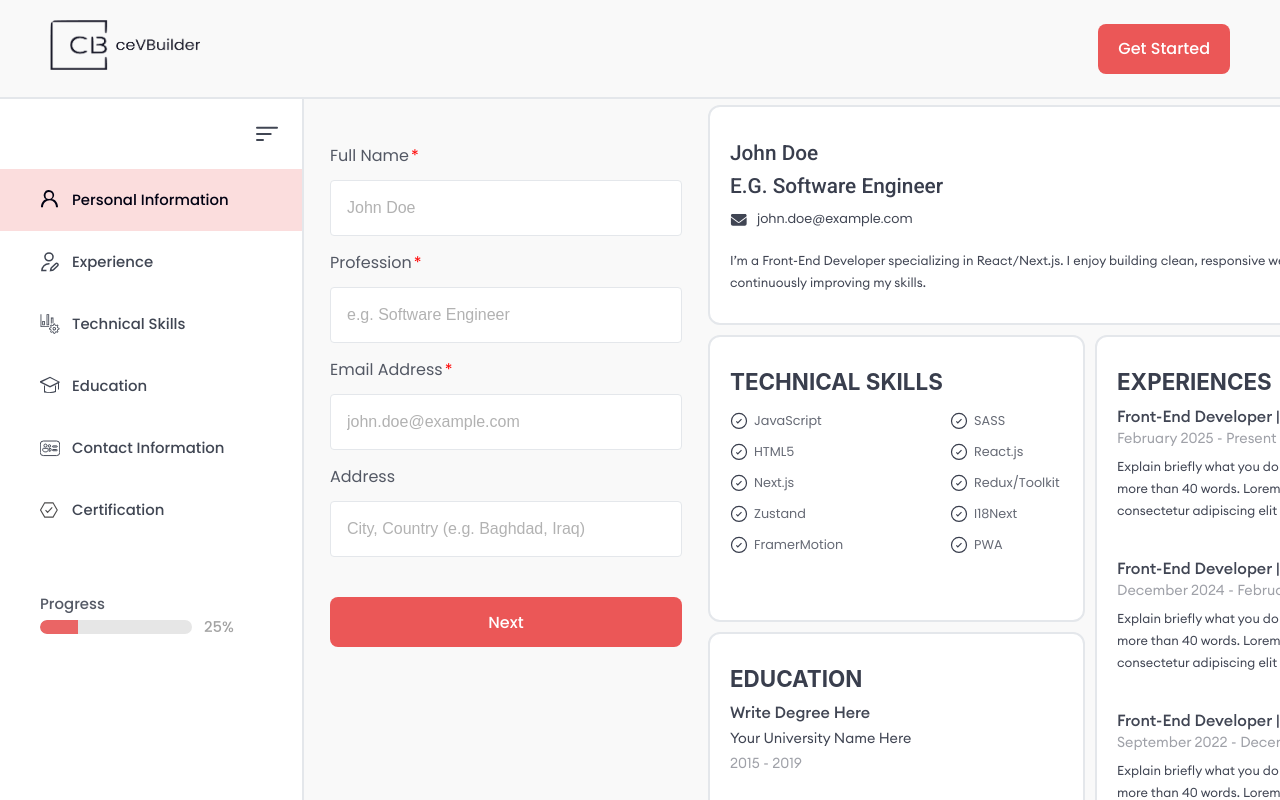
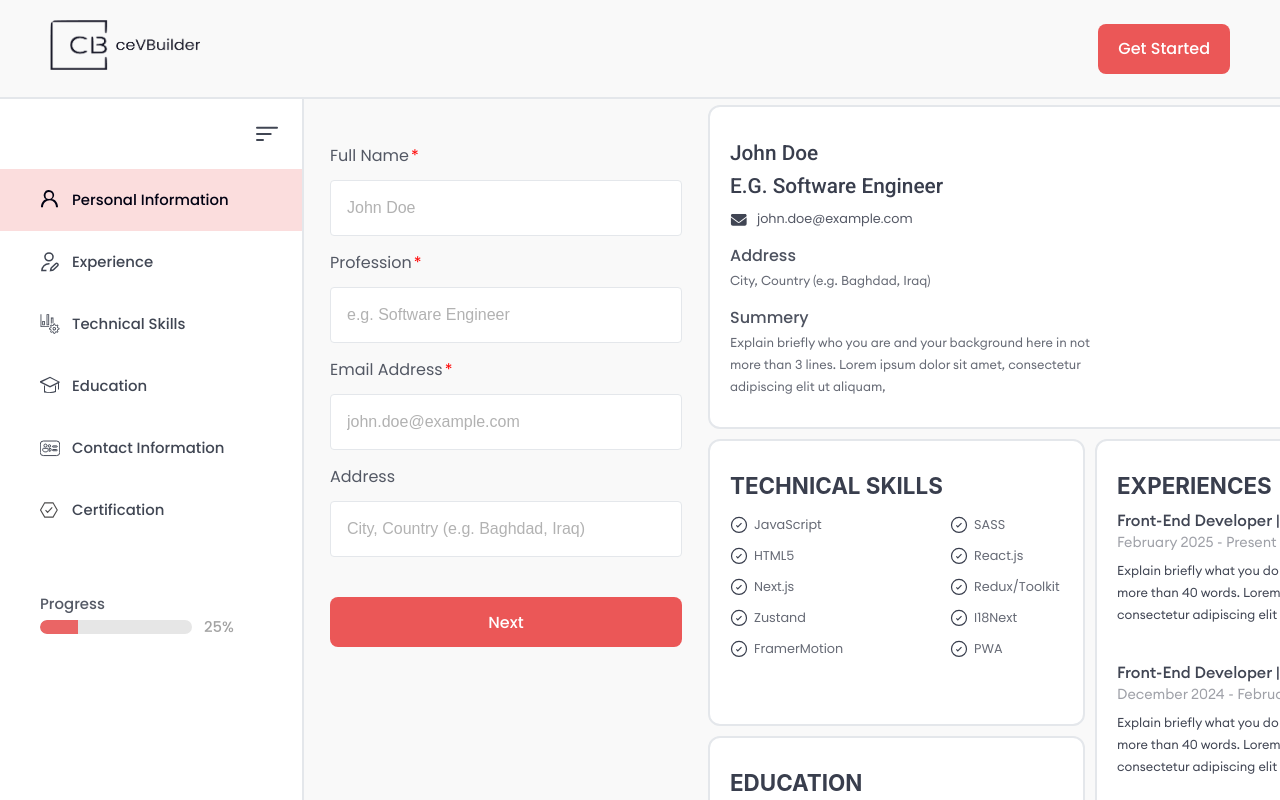
Before and after one commit to Moamal-2000/resume-builder, a Next.js app: page /builder in a window 1280 px wide. Shown: the top 800 px of the page. Built offline with nearby package versions, Linux system fonts and the light colour scheme; a web font is replaced by a local one.

Commit message:
feat(ProfileHeader): add address

```diff
--- a/src/components/BuilderPage/LiveResume/ProfileHeader/ProfileHeader.jsx
+++ b/src/components/BuilderPage/LiveResume/ProfileHeader/ProfileHeader.jsx
@@ -8,10 +8,11 @@ import s from "./ProfileHeader.module.scss";
 const ProfileHeader = () => {
   const personalInfoInputs = useFormsStore((s) => s.personalInfoInputs);
 
-  const [fullName, profession, email] = [
+  const [fullName, profession, email, address] = [
     getInputValueOrFallback(personalInfoInputs[0]),
     getInputValueOrFallback(personalInfoInputs[1]),
     getInputValueOrFallback(personalInfoInputs[2]),
+    getInputValueOrFallback(personalInfoInputs[3]),
   ];
 
   return (
@@ -21,7 +22,7 @@ const ProfileHeader = () => {
 
       <div className={s.socialMedia}>
         <a
-          href={email}
+          href={`mailto:${email}`}
           className={s.media}
           target="_blank"
           rel="noreferrer noopenner"
@@ -31,11 +32,19 @@ const ProfileHeader = () => {
         </a>
       </div>
 
-      <p>
-        I’m a Front-End Developer specializing in React/Next.js. I enjoy
-        building clean, responsive web interfaces and continuously improving my
-        skills.
-      </p>
+      <div className={s.textBox}>
+        <h2>Address</h2>
+        <p>{address}</p>
+      </div>
+
+      <div className={s.textBox}>
+        <h2>Summery</h2>
+        <p>
+          Explain briefly who you are and your background here in not more than
+          3 lines. Lorem ipsum dolor sit amet, consectetur adipiscing elit ut
+          aliquam,
+        </p>
+      </div>
     </section>
   );
 };
--- a/src/components/BuilderPage/LiveResume/ProfileHeader/ProfileHeader.module.scss
+++ b/src/components/BuilderPage/LiveResume/ProfileHeader/ProfileHeader.module.scss
@@ -12,7 +12,7 @@
   display: grid;
   grid-template-columns: repeat(2, 1fr);
   gap: 4px 18px;
-  margin-block: 6px 20px;
+  margin-block: 6px 14px;
 }
 
 .profileHeader .media {
@@ -22,19 +22,33 @@
   font-size: .8rem;
   text-wrap: nowrap;
   width: fit-content;
-  color: #404553;
+  color: #545865;
 }
 
 .profileHeader svg {
   width: 20px;
   height: 20px;
-  stroke: #404553;
+  stroke: #545865;
 }
 
-.profileHeader>p {
+.profileHeader .textBox:not(:last-child) {
+  margin-bottom: 14px;
+}
+
+.profileHeader .textBox>h2 {
+  font-family: var(--poppins-font);
+  font-weight: 500;
+  font-size: 1rem;
+  line-height: 26px;
+  color: #4d525f;
+  text-transform: capitalize;
+}
+
+.profileHeader .textBox>p {
   font-family: var(--euclid-circular-font);
   font-weight: 400;
   font-size: .8rem;
   line-height: 22px;
-  color: #404553;
+  color: #666a75;
+  max-width: 380px;
 }
```
